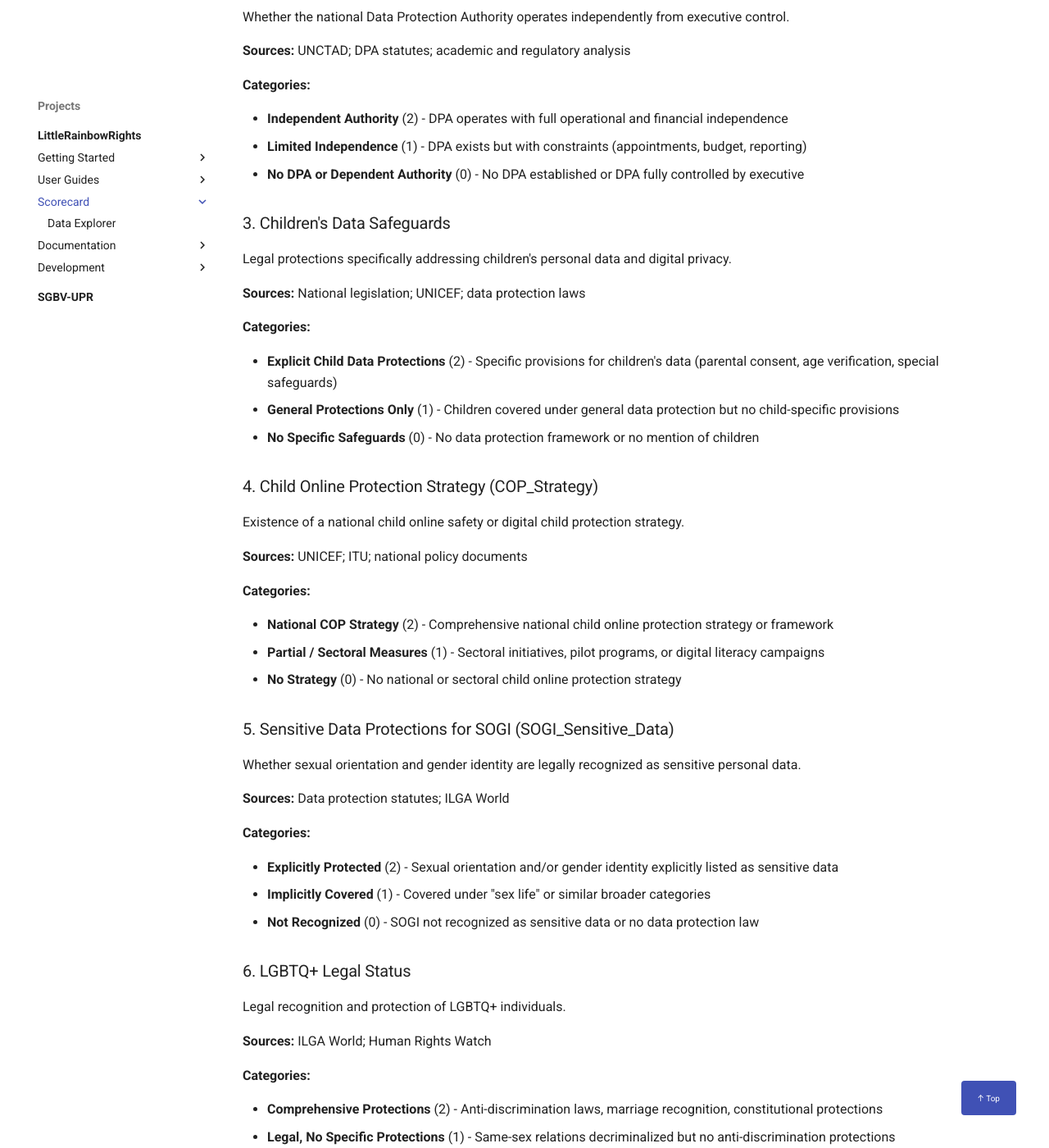
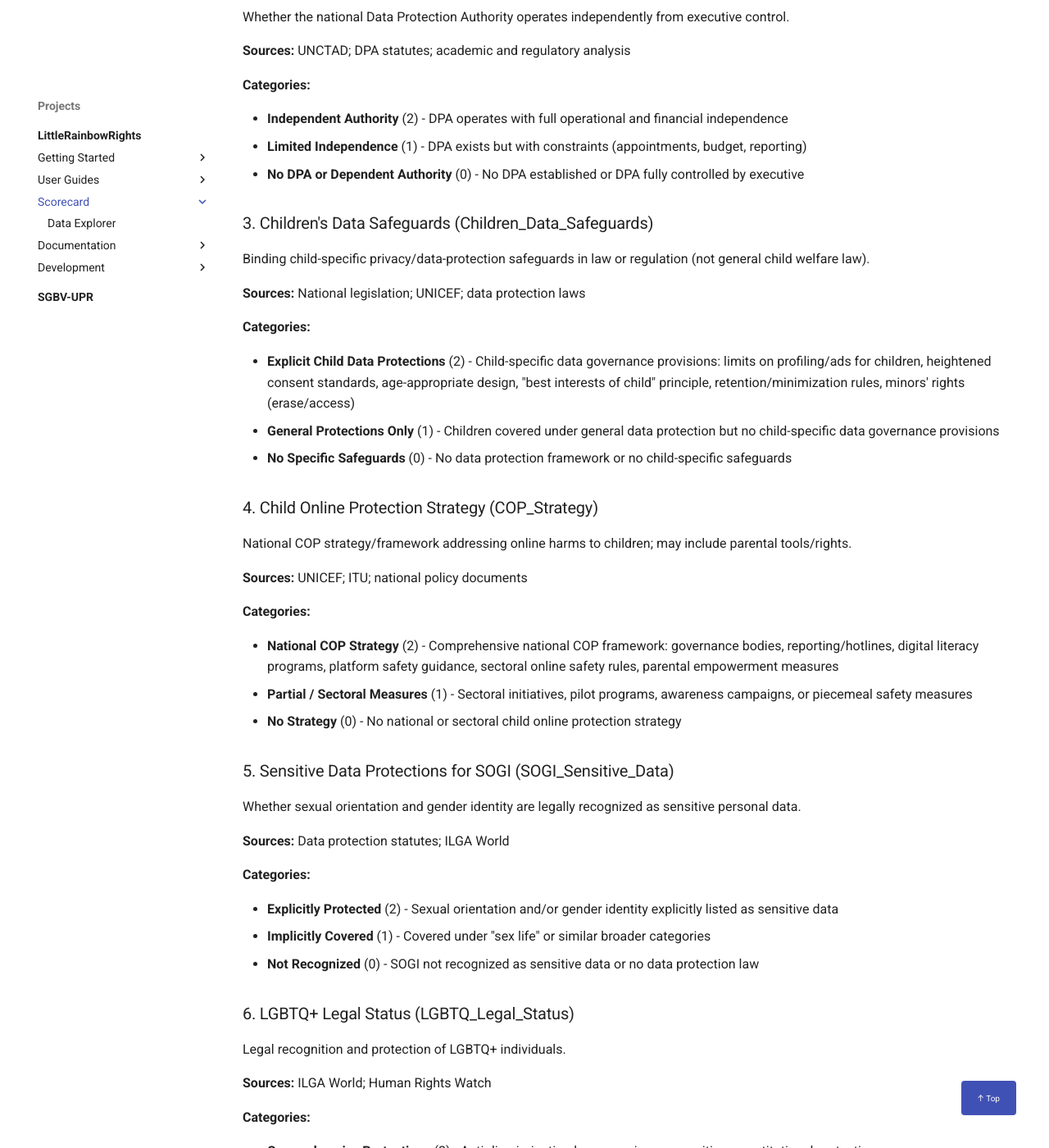
Before and after one commit to MissCrispenCakes/DigitalChild, an MkDocs documentation site: the page built from docs/website/scorecard/index.md, in a window 1280 px wide and 1400 px high, scrolled down 1866 px. Shown: the whole window at 82% size. Built offline with MkDocs 1.6.1 and Material for MkDocs 9.7.7, drawn with Linux system fonts in a browser that asks for light colours; a script that is not in the unit is left out; comment, search, counter and statistics services are not loaded; some of the changed text lies outside the part shown.

Commit message:
Update Children_Data_Safeguards and COP_Strategy definitions
- CD: Focus on data governance safeguards (profiling limits, consent standards,
  age-appropriate design, best interests principle, minors' rights)
- CS: Clarify as national COP framework addressing online harms, may include
  parental tools/rights
- Add variable names to all 10 scorecard indicator titles
- Updated across 5 documentation files

```diff
--- a/docs/website/scorecard/index.md
+++ b/docs/website/scorecard/index.md
@@ -54,7 +54,7 @@ For now, you can explore the data through CSV exports or the data explorer below
 
     Categories are listed from best (2) to worst (0) below. Risk analysis examines **combinations** of indicators (e.g., LGBTQ criminalization × biometric ID linkage).
 
-### 1. Data Protection Law
+### 1. Data Protection Law (Data_Protection_Law)
 
 Existence of comprehensive data protection legislation governing personal data processing.
 
@@ -78,28 +78,28 @@ Whether the national Data Protection Authority operates independently from execu
 - **Limited Independence** (1) - DPA exists but with constraints (appointments, budget, reporting)
 - **No DPA or Dependent Authority** (0) - No DPA established or DPA fully controlled by executive
 
-### 3. Children's Data Safeguards
+### 3. Children's Data Safeguards (Children_Data_Safeguards)
 
-Legal protections specifically addressing children's personal data and digital privacy.
+Binding child-specific privacy/data-protection safeguards in law or regulation (not general child welfare law).
 
 **Sources:** National legislation; UNICEF; data protection laws
 
 **Categories:**
 
-- **Explicit Child Data Protections** (2) - Specific provisions for children's data (parental consent, age verification, special safeguards)
-- **General Protections Only** (1) - Children covered under general data protection but no child-specific provisions
-- **No Specific Safeguards** (0) - No data protection framework or no mention of children
+- **Explicit Child Data Protections** (2) - Child-specific data governance provisions: limits on profiling/ads for children, heightened consent standards, age-appropriate design, "best interests of child" principle, retention/minimization rules, minors' rights (erase/access)
+- **General Protections Only** (1) - Children covered under general data protection but no child-specific data governance provisions
+- **No Specific Safeguards** (0) - No data protection framework or no child-specific safeguards
 
 ### 4. Child Online Protection Strategy (COP_Strategy)
 
-Existence of a national child online safety or digital child protection strategy.
+National COP strategy/framework addressing online harms to children; may include parental tools/rights.
 
 **Sources:** UNICEF; ITU; national policy documents
 
 **Categories:**
 
-- **National COP Strategy** (2) - Comprehensive national child online protection strategy or framework
-- **Partial / Sectoral Measures** (1) - Sectoral initiatives, pilot programs, or digital literacy campaigns
+- **National COP Strategy** (2) - Comprehensive national COP framework: governance bodies, reporting/hotlines, digital literacy programs, platform safety guidance, sectoral online safety rules, parental empowerment measures
+- **Partial / Sectoral Measures** (1) - Sectoral initiatives, pilot programs, awareness campaigns, or piecemeal safety measures
 - **No Strategy** (0) - No national or sectoral child online protection strategy
 
 ### 5. Sensitive Data Protections for SOGI (SOGI_Sensitive_Data)
@@ -114,7 +114,7 @@ Whether sexual orientation and gender identity are legally recognized as sensiti
 - **Implicitly Covered** (1) - Covered under "sex life" or similar broader categories
 - **Not Recognized** (0) - SOGI not recognized as sensitive data or no data protection law
 
-### 6. LGBTQ+ Legal Status
+### 6. LGBTQ+ Legal Status (LGBTQ_Legal_Status)
 
 Legal recognition and protection of LGBTQ+ individuals.
 
@@ -138,7 +138,7 @@ Laws restricting discussion, visibility, or advocacy related to LGBTQ+ identitie
 - **Restrictive Measures** (1) - Administrative restrictions, morality codes, or broadcast regulations limiting LGBTQ+ expression
 - **Criminalized Promotion** (0) - Explicit propaganda laws or criminal penalties for LGBTQ+ advocacy/discussion
 
-### 8. AI Policy Status
+### 8. AI Policy Status (AI_Policy_Status)
 
 Whether a country has adopted a national AI strategy or framework.
 
```
Also changed, not shown: other parts of docs/website/scorecard/index.md (+3 -3 lines), docs/FAQ.md (+2 -2 lines), docs/GLOSSARY.md (+7 -6 lines), docs/RESEARCH_CONTEXT.md (+4 -4 lines), docs/website/projects/littlerainbowrights/index.md (+2 -2 lines).
